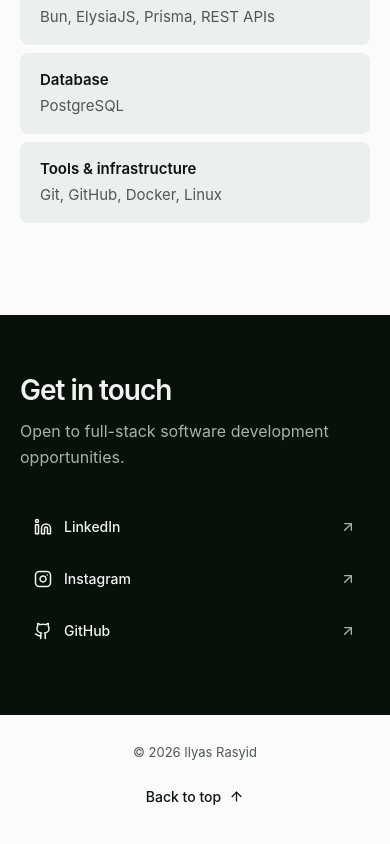
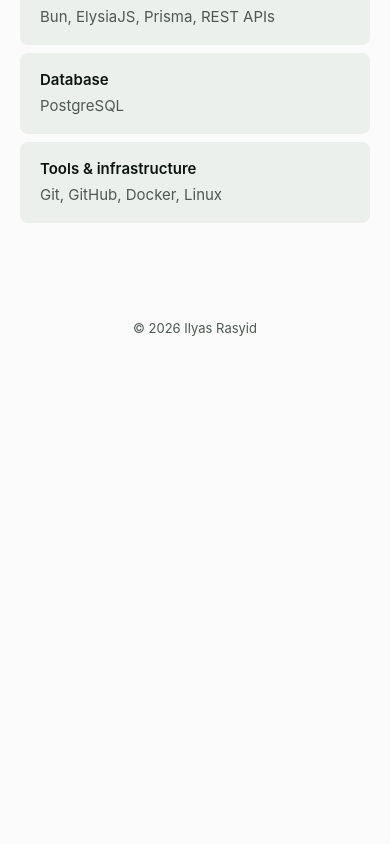
Before and after one commit to ilyas-rasyid/portfolio, a React (Vite) app: page / in a window 390 px wide. Shown: the part 4669-5513 px from the top of the page. After the commit the page ends 5052 px from the top, so only its background shows below. Built offline with nearby package versions, Linux system fonts and the light colour scheme.

Commit message:
refactor: remove contact section and back-to-top button

```diff
--- a/src/app/app.tsx
+++ b/src/app/app.tsx
@@ -4,11 +4,8 @@ import { ProjectsSection } from "@/features/projects/projects-section";
 import { ExperienceSection } from "@/features/experience/experience-section";
 import { AboutSection } from "@/features/about/about-section";
 import { SkillsSection } from "@/features/skills/skills-section";
-import { ContactSection } from "@/features/contact/contact-section";
 import { about } from "@/content/about";
-import { profile } from "@/content/profile";
 import { siteConfig } from "@/content/site-config";
-import { socialLinks } from "@/content/social-links";
 import { visibleItems } from "@/lib/navigation";
 
 const navigation = visibleItems(
@@ -19,19 +16,6 @@ const navigation = visibleItems(
       enabled: siteConfig.sections.about && about.length > 0,
     },
     { id: "work", label: "Work", enabled: true },
-    {
-      id: "contact",
-      label: "Contact",
-      enabled:
-        siteConfig.sections.contact &&
-        Boolean(
-          socialLinks.email ||
-            socialLinks.github ||
-            socialLinks.linkedin ||
-            socialLinks.instagram ||
-            profile.resume,
-        ),
-    },
   ],
   (item) => item.enabled,
 );
@@ -44,7 +28,6 @@ export function App() {
       <ProjectsSection />
       <ExperienceSection />
       <SkillsSection />
-      <ContactSection />
     </PageLayout>
   );
 }
--- a/src/components/layout/footer.tsx
+++ b/src/components/layout/footer.tsx
@@ -1,4 +1,3 @@
-import { ArrowUp } from "lucide-react";
 import { profile } from "@/content/profile";
 import { Container } from "./container";
 
@@ -9,9 +8,6 @@ export function Footer() {
         <span className="footer-copyright">
           © {new Date().getFullYear()} {profile.name}
         </span>
-        <a href="#top" className="inline-link footer-back-to-top">
-          Back to top <ArrowUp size={15} />
-        </a>
       </Container>
     </footer>
   );
--- a/src/content/site-config.ts
+++ b/src/content/site-config.ts
@@ -6,5 +6,5 @@ export const siteConfig = {
   description:
     "Personal portfolio of Ilyas Rasyid, Full Stack Developer. Selected web applications, technical skills, and professional background.",
   socialImage: "",
-  sections: { experience: true, about: true, skills: true, contact: true },
+  sections: { experience: true, about: true, skills: true, contact: false },
 } as const;
--- a/src/styles/layout.css
+++ b/src/styles/layout.css
@@ -207,11 +207,10 @@
 
 /* Minimal open footer with horizontally centered copyright */
 .site-footer {
-  padding-block: 28px;
+  padding-block: 32px;
 }
 
 .footer-inner {
-  position: relative;
   display: flex;
   align-items: center;
   justify-content: center;
@@ -222,21 +221,6 @@
 
 .footer-copyright {
   text-align: center;
-}
-
-.footer-back-to-top {
-  position: absolute;
-  right: 0;
-}
-
-@media (max-width: 640px) {
-  .footer-inner {
-    flex-direction: column;
-    gap: 12px;
-  }
-  .footer-back-to-top {
-    position: static;
-  }
 }
 
 @media (max-width: 374px) {
```
Also changed, not shown: 1 other file (tests, documents, lock files or other folders).
